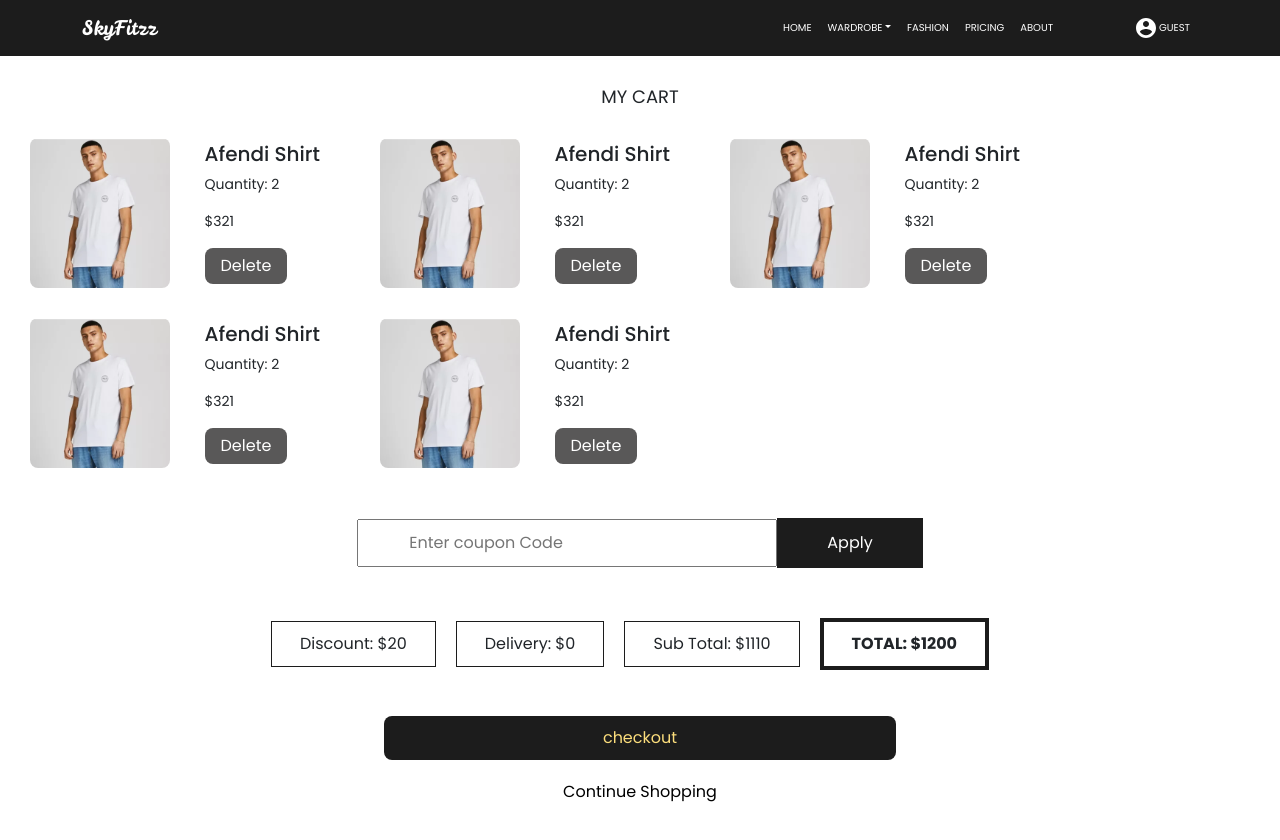
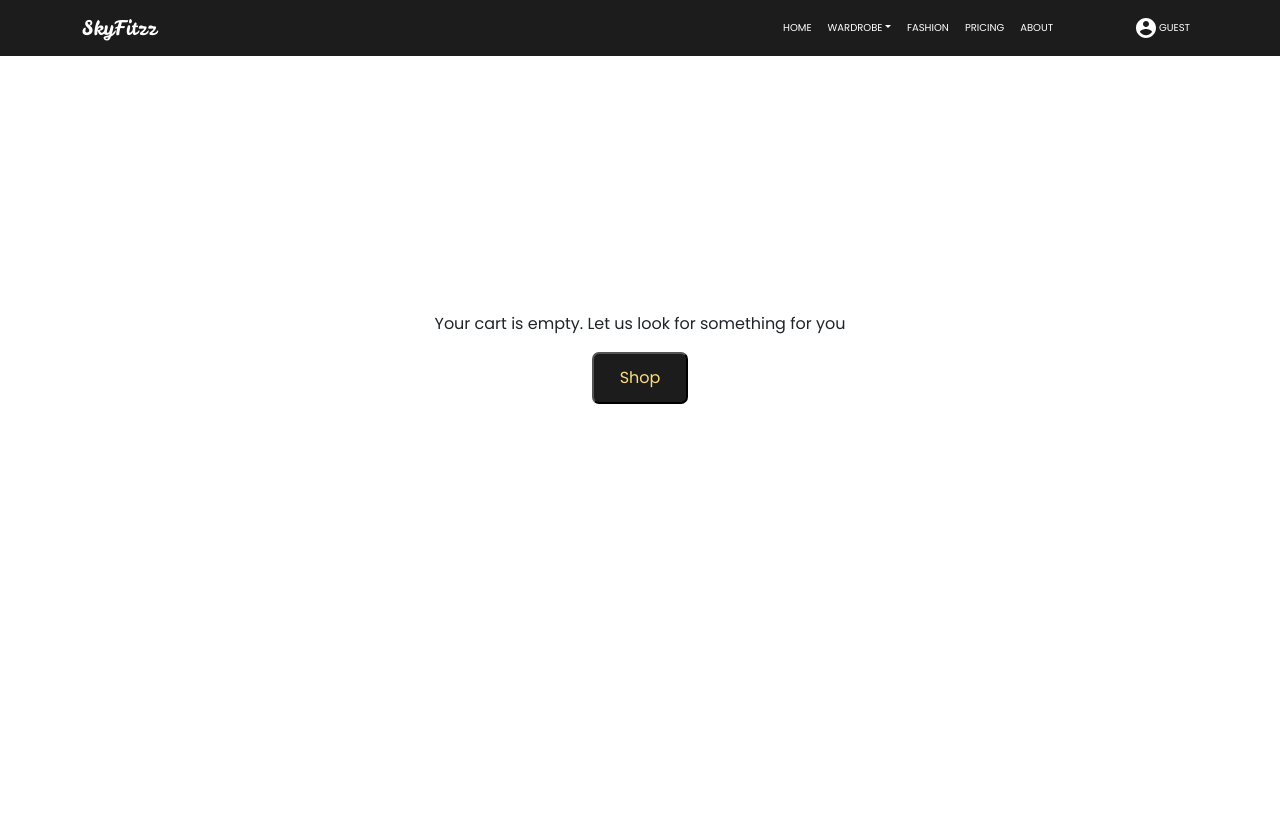
Before and after one commit to isw-academy-falcons/e-wardrobe-front, a React (Create React App) app: page /fashion-cart in a window 1280 px wide. Shown: the top 840 px of the page. After the commit the page ends 800 px from the top, so only its background shows below. Built offline with nearby package versions, Linux system fonts and the light colour scheme.

Commit message:
functionalities of Fashion page implemented

```diff
--- a/src/App.js
+++ b/src/App.js
@@ -17,35 +17,36 @@ import FashionProduct from "./pages/fashion/fashionProduct";
 import FashionCart from "./pages/fashion/fashioncart";
 import ProfilePage from "./pages/profile/ProfilePage";
 import Verification from "./verification";
-
+import { CartProvider } from './pages/fashion/CartContext';
 
 
 
 function App() {
   return (
+    <CartProvider>
       <Router>
         <Routes>
-        <Route path='/' element={<Home/>}/>
+          <Route path="/" element={<Home />} />
           <Route path="/login" element={<Login />} />
-        <Route path='/*' element={<PageNotFound/>}/>
           <Route path="/signup" element={<Signup />} />
           <Route path="/pricing" element={<Pricing />} />
-        <Route path='/redirect' element={<Redirect/>}/>
-        <Route path='/gallery' element={<Gallery />} />
-        <Route path='/about' element={<About />} />
-        <Route path='/landing-page' element={<Landing />} />
-        <Route path='/e-wardrobe' element={<Ewardrobe />} />
-        <Route path='/outfit-generator' element={<UploadOutfits />} />
-        <Route path='/fashion' element={<Fashion />} />
-        <Route path='/fashion-product' element={<FashionProduct />} />
-        <Route path='/fashion-cart' element={<FashionCart />} />
-        <Route path='/profile' element={<ProfilePage />} />
-        <Route path='/verify' element={<Verification />} />
-        <Route path='/payment' element={<Payment />} />
+          <Route path="/redirect" element={<Redirect />} />
+          <Route path="/gallery" element={<Gallery />} />
+          <Route path="/about" element={<About />} />
+          <Route path="/landing-page" element={<Landing />} />
+          <Route path="/e-wardrobe" element={<Ewardrobe />} />
+          <Route path="/outfit-generator" element={<UploadOutfits />} />
+          <Route path="/fashion" element={<Fashion />} />
+          <Route path="/fashion-cart" element={<FashionCart />} />
+          <Route path="/fashion-product/:productData" element={<FashionProduct />} />
+          <Route path="/profile" element={<ProfilePage />} />
+          <Route path="/verify" element={<Verification />} />
+          <Route path="/payment" element={<Payment />} />
+          <Route path="/*" element={<PageNotFound />} />
         </Routes>
       </Router>
-
+    </CartProvider>
   );
-};
+}
 
 export default App;
--- /dev/null
+++ b/src/pages/fashion/CartContext.js
@@ -0,0 +1,33 @@
+// CartContext.js
+import React, { createContext, useContext, useReducer } from 'react';
+
+// Create the CartContext
+const CartContext = createContext();
+
+// Cart reducer to manage cart items
+const cartReducer = (state, action) => {
+  switch (action.type) {
+    case 'ADD_TO_CART':
+      return [...state, action.payload];
+    case 'REMOVE_FROM_CART':
+      return state.filter((item) => item.id !== action.payload.id);
+    default:
+      return state;
+  }
+};
+
+// Cart provider component
+export function CartProvider({ children }) {
+  const [cart, dispatch] = useReducer(cartReducer, []);
+
+  return (
+    <CartContext.Provider value={{ cart, dispatch }}>
+      {children}
+    </CartContext.Provider>
+  );
+}
+
+// Custom hook to access cart context
+export function useCart() {
+  return useContext(CartContext);
+}
--- a/src/pages/fashion/fashion.jsx
+++ b/src/pages/fashion/fashion.jsx
@@ -9,25 +9,55 @@ import { BsSearch } from "react-icons/bs";
 import Footer from "../../components/Footer";
 import Slider from "rc-slider";
 import "rc-slider/assets/index.css";
+import { Link, useNavigate } from "react-router-dom";
+import { useCart } from './CartContext'
 
 const Fashion = () => {
   // State to track the selected category (men, women)
   const [selectedCategory, setSelectedCategory] = useState("men");
   // State to track the selected option (clothing, bags, shoes)
   const [selectedOption, setSelectedOption] = useState("clothing");
-
+  // State to track the search query
+  const [searchQuery, setSearchQuery] = useState("");
   // State for size, weather, material, and color filters
   const [selectedSize, setSelectedSize] = useState(null);
   const [selectedWeather, setSelectedWeather] = useState(null);
   const [selectedMaterial, setSelectedMaterial] = useState(null);
   const [selectedColor, setSelectedColor] = useState(null);
   const [sliderValue, setSliderValue] = useState(0);
+  const { cart, dispatch } = useCart(); // Added cart here
 
+  const navigate = useNavigate();
+
+  // Function to handle category selection (men, women)
+  const handleCategoryChange = (category) => {
+    setSelectedCategory(category);
+  };
+
+  // Function to handle option selection (clothing, bags, shoes)
+  const handleOptionChange = (option) => {
+    setSelectedOption(option);
+  };
+
+  // Function to handle search input
+  const handleSearchChange = (event) => {
+    setSearchQuery(event.target.value);
+  };
+
+  // Function to handle price range change
   const handleSliderChange = (value) => {
     setSliderValue(value);
   };
 
-  // Define your size, weather, material, and color options here
+  // Function to apply filters
+  const applyFilters = () => {
+    // Implement filtering logic based on selectedSize, selectedWeather, selectedMaterial, selectedColor, and priceRange
+    // Update the currentData state with the filtered data
+    const filteredData = currentData.filter((product) => {
+      return product.size === selectedSize;
+    });
+  };
+
   const sizeOptions = [
     { value: "small", label: "Small" },
     { value: "medium", label: "Medium" },
@@ -58,24 +88,6 @@ const Fashion = () => {
     { value: "brown", label: "Brown" }
   ];
 
-  // Function to handle category selection (men, women)
-  const handleCategoryChange = (category) => {
-    setSelectedCategory(category);
-  };
-
-  // Function to handle option selection (clothing, bags, shoes)
-  const handleOptionChange = (option) => {
-    setSelectedOption(option);
-  };
-
-  // Function to handle price range change
-
-
-  // Function to apply filters
-  const applyFilters = () => {
-    // Implement filtering logic based on selectedSize, selectedWeather, selectedMaterial, selectedColor, and priceRange
-    // Update the currentData state with the filtered data
-  };
 
   // Get the current data based on the selected category and option
   const currentData =
@@ -95,7 +107,7 @@ const Fashion = () => {
           "Joggers",
           "Tanks & Sleeveless Shirts",
           "Caps & Hats",
-          "Shorts"
+          "Shorts",
         ]
       : selectedOption === "bags"
       ? [
@@ -106,7 +118,7 @@ const Fashion = () => {
           "Duffel",
           "Fanny Pack",
           "Gym Bag",
-          "Bucket Bag"
+          "Bucket Bag",
         ]
       : [
           "Sneakers",
@@ -116,8 +128,18 @@ const Fashion = () => {
           "Athletic Shoes",
           "Loafers",
           "Slippers",
-          "Oxfords"
+          "Oxfords",
         ];
+
+  // Function to handle the "Buy" button click
+  const handleBuyClick = (productData) => {
+    navigate(`/fashion-product/${encodeURIComponent(JSON.stringify(productData))}`);
+  };
+
+  // Filtering products based on search query
+  const filteredData = currentData.filter((item) =>
+    item.name.toLowerCase().includes(searchQuery.toLowerCase())
+  );
 
   return (
     <div>
@@ -125,7 +147,12 @@ const Fashion = () => {
       <div className="fashion-wrapper">
         <div className="fashion-card-one">
           <div className="fashion-search-input">
-            <input type="search" placeholder="Search" />
+            <input
+              type="search"
+              placeholder="Search"
+              value={searchQuery}
+              onChange={handleSearchChange}
+            />
             <span className="fashion-search-icon">
               <BsSearch />
             </span>
@@ -149,7 +176,6 @@ const Fashion = () => {
             <div className="filter-option">
               <label>Shop by Price:</label>
               <div className="input-range-container">
-
                 <Slider
                   min={0}
                   max={1000}
@@ -157,7 +183,6 @@ const Fashion = () => {
                   onChange={handleSliderChange}
                 />
                 <p>Selected Value: {sliderValue}</p>
-
               </div>
             </div>
 
@@ -213,6 +238,7 @@ const Fashion = () => {
   </div>
 </div>
 
+
             <button className="apply-button" onClick={applyFilters}>
               Apply Filters
             </button>
@@ -245,15 +271,22 @@ const Fashion = () => {
               >
                 Shoes
               </a>{" "}
+              |{" "}
+              <a href="/fashion-cart">Cart: {cart.length}</a>
             </p>
           </div>
           <div className="fashion-cards">
-            {currentData.map((item) => (
+            {filteredData.map((item) => (
               <div key={item.id} className="fashion-card">
                 <img src={item.image} alt={item.name} />
                 <p>{item.name}</p>
                 <p>{item.price}</p>
-                <button className="fashion-button">Buy</button>
+                <button
+                  className="fashion-button"
+                  onClick={() => handleBuyClick(item)}
+                >
+                  Buy
+                </button>
               </div>
             ))}
           </div>
--- a/src/pages/fashion/fashionProduct.js
+++ b/src/pages/fashion/fashionProduct.js
@@ -1,32 +1,111 @@
-import React from 'react'
+import React, { useState } from 'react';
 import "./fashionProduct.css";
 import men1Image from "../../assets/images/fashion/fashion-men/men1.svg";
 import AppNavBar from "../../components/AppNavBar";
+import { useParams } from "react-router-dom";
+import { useCart } from './CartContext';
 
-const fashionProduct = () => {
+const FashionProduct = ({ product: initialProduct }) => {
+  const { productData } = useParams();
+  const decodedProductData = decodeURIComponent(productData);
+
+  // Retrieve the product data from the route parameters
+  const [product, setProduct] = useState(() => {
+    try {
+      return JSON.parse(decodedProductData);
+    } catch (error) {
+      // Handle the error (e.g., show an error message or redirect to a 404 page)
+      console.error("Error parsing product data:", error);
+      return null; // Set an appropriate default value or handle the error accordingly
+    }
+  });
+
+  const { cart, dispatch } = useCart(); // Added cart here
+
+  const [addedToBag, setAddedToBag] = useState(false);
+  const [quantity, setQuantity] = useState(1);
+
+  const handleAddToBagClick = () => {
+    const productPayload = {
+      id: product.id,
+      name: product.name,
+      price: product.price,
+      image: product.image,
+      quantity: quantity,
+    };
+
+    // Retrieve existing cart data from local storage
+    const existingCartData = localStorage.getItem('cart');
+
+    // Parse the existing cart data (or initialize an empty array if no data)
+    const existingCart = existingCartData ? JSON.parse(existingCartData) : [];
+
+    // Update the cart with the new product
+    const updatedCart = [...existingCart, productPayload];
+
+    // Save the updated cart data to local storage
+    localStorage.setItem('cart', JSON.stringify(updatedCart));
+
+    // Dispatch an action to add the product to the cart (optional)
+    dispatch({ type: 'ADD_TO_CART', payload: productPayload });
+
+    // Update the addedToBag state
+    setAddedToBag(true);
+    console.log("Product added to cart:", productPayload);
+  };
+
+  const handleIncreaseQuantity = () => {
+    setQuantity(quantity + 1);
+  };
+
+  const handleDecreaseQuantity = () => {
+    if (quantity > 1) {
+      setQuantity(quantity - 1);
+    }
+  };
+
+  console.log("product data:",product); // Log the product data to check if it's correct
+
   return (
     <div>
       <AppNavBar />
-
+      <p>Items in Cart: {cart.length}</p>
       <div className='product-item-container'>
         <div className='product-Item1'>
-            <img className="productItem-pic" src={men1Image} alt="SVG" />
-            <h3>Afendi Shirt</h3>
-            <p>$321</p>
-            <button className="productItem-btn productItem-btn-primary" >Add to Bag</button>
-            <button className="productItem-btn productItem-btn-secondary" >Proceed to Checkout</button>
+          <img className="productItem-pic" src={product.image} alt={product.name} />
+          <h3>{product.name}</h3>
+          <p>{product.price}</p>
+          <button
+            className="productItem-btn productItem-btn-primary"
+            onClick={handleAddToBagClick}
+            disabled={addedToBag}
+          >
+            {addedToBag ? 'Added to Bag' : 'Add to Bag'}
+          </button>
+          <button className="productItem-btn productItem-btn-secondary"><a href='/fashion-cart'>Proceed to Checkout</a></button>
         </div>
-
 
         <div className='product-Item2'>
           <div className='product-item2-container'>
             <h3 className='product-Item2-header'>ABOUT PRODUCT</h3>
-            <p className='product-Item2-description'>Ready to rock the newly released Afendi . This shirt gives the strike of balance, comfort and is flexibility to do any kind of work at any outing whatsoever</p>
+            <p className='product-Item2-description'>Ready to rock the newly released Afendi. This shirt gives the strike of balance, comfort, and flexibility to do any kind of work at any outing whatsoever</p>
 
-            <div className='product-quantity'>
-                <button className='product-quantity-btn'>+</button>
-                <p>1</p>
-                <button className='product-quantity-btn'>-</button>
+            <div className="product-quantity">
+              <button
+                className="product-quantity-btn"
+                onClick={handleDecreaseQuantity}
+                disabled={addedToBag}
+              >
+                -
+              </button>
+              <p>{quantity}</p>
+              <button
+                className="product-quantity-btn"
+                onClick={handleIncreaseQuantity}
+                disabled={addedToBag}
+              >
+                +
+              </button>
             </div>
 
             <div className='product-options'>
@@ -38,7 +117,6 @@ const fashionProduct = () => {
                 <option>ExtraLarge</option>
               </select>
 
-
               <select className='product-options-color'>
                 <option>Colors</option>
                 <option>Black</option>
@@ -46,14 +124,12 @@ const fashionProduct = () => {
                 <option>White</option>
                 <option>Blue</option>
               </select>
-
-            </div>
-
             </div>
           </div>
         </div>
       </div>
-  )
+    </div>
+  );
 }
 
-export default fashionProduct
+export default FashionProduct;
--- a/src/pages/fashion/fashioncart.css
+++ b/src/pages/fashion/fashioncart.css
@@ -99,8 +99,30 @@
     color:#FCDE7C;
 }
 
+.cart-checkout-btn-primary a{
+    color:#FCDE7C;
+}
+
 .cart-checkout-btn-secondary{
     border: none;
     background-color: transparent;
     margin-bottom: 40px;
 }
+
+.empty-cart{
+    text-align: center;
+    margin-top: 20%;
+}
+
+.empty-cart-button{
+    display: block;
+    margin :10px auto;
+    padding:12px 26px;
+    background-color: #1c1c1c;
+    color: #FCDE7C;
+    border-radius: 7px;
+}
+
+.empty-cart-button a{
+    color: #FCDE7C;
+}
--- a/src/pages/fashion/fashioncart.js
+++ b/src/pages/fashion/fashioncart.js
@@ -1,97 +1,91 @@
-import React from 'react'
-import men1Image from "../../assets/images/fashion/fashion-men/men1.svg";
+import React, { useEffect } from 'react';
 import "./fashioncart.css";
 import AppNavBar from "../../components/AppNavBar";
 
-const fashioncart = () => {
-  return (
+const FashionCart = () => {
+  // Initialize the cart state with an empty array
+  const [cart, setCart] = React.useState([]);
+
+  useEffect(() => {
+    // Retrieve cart data from local storage
+    const cartData = localStorage.getItem('cart');
+
+    // Parse the cart data (or initialize an empty array if no data)
+    const parsedCart = cartData ? JSON.parse(cartData) : [];
+
+    // Set the cart state with the parsed cart data
+    setCart(parsedCart);
+  }, []);
+
+  // Function to remove a product from the cart
+  const removeFromCart = (productId) => {
+    // Filter out the product with the specified ID and update the cart state
+    const updatedCart = cart.filter((product) => product.id !== productId);
+
+    // Save the updated cart data to local storage
+    localStorage.setItem('cart', JSON.stringify(updatedCart));
+
+    // Update the cart state
+    setCart(updatedCart);
+  };
+
+  // Calculate total price based on products in the cart
+  const calculateTotalPrice = () => {
+    return cart.reduce((total, product) => {
+      return total + parseFloat(product.price.replace('$', '')) * product.quantity;
+    }, 0);
+  };
+
+  // Conditionally render cart contents or a message when the cart is empty
+  const cartContent = cart.length === 0 ? (
     <div>
-         <AppNavBar />
+    <p className='empty-cart'>Your cart is empty. Let us look for something for you</p>
+    <button className='empty-cart-button'> <a href='/fashion'>Shop</a></button>
+    </div>) : (
+    <div>
       <h1 className='cart-header'>My Cart</h1>
 
       <div className='cart-product-container'>
-        <div className='cart-container-display'>
+        {cart.map((product) => (
+          <div className='cart-container-display' key={product.id}>
             <div>
-                <img className="cart-image" src={men1Image} alt="SVG" />
+              <img className="cart-image" src={product.image} alt={product.name} />
             </div>
             <div>
-                <h3>Afendi Shirt</h3>
-                <p>Quantity: 2</p>
-                <p>$321</p>
-                <button className="" >Delete</button>
+              <h3>{product.name}</h3>
+              <p>Quantity: {product.quantity}</p>
+              <p>{product.price}</p>
+              <button onClick={() => removeFromCart(product.id)}>Delete</button>
             </div>
           </div>
-
-
-        <div className='cart-container-display'>
-            <div>
-                <img className="cart-image" src={men1Image} alt="SVG" />
-            </div>
-            <div>
-                <h3>Afendi Shirt</h3>
-                <p>Quantity: 2</p>
-                <p>$321</p>
-                <button className="" >Delete</button>
-            </div>
+        ))}
       </div>
 
-        <div className='cart-container-display'>
-            <div>
-                <img className="cart-image" src={men1Image} alt="SVG" />
-            </div>
-            <div>
-                <h3>Afendi Shirt</h3>
-                <p>Quantity: 2</p>
-                <p>$321</p>
-                <button className="" >Delete</button>
-            </div>
-        </div>
-
-
-        <div className='cart-container-display'>
-            <div>
-                <img className="cart-image" src={men1Image} alt="SVG" />
-            </div>
-            <div>
-                <h3>Afendi Shirt</h3>
-                <p>Quantity: 2</p>
-                <p>$321</p>
-                <button className="" >Delete</button>
-            </div>
-        </div>
-
-        <div className='cart-container-display'>
-            <div>
-                <img className="cart-image" src={men1Image} alt="SVG" />
-            </div>
-            <div>
-                <h3>Afendi Shirt</h3>
-                <p>Quantity: 2</p>
-                <p>$321</p>
-                <button className="" >Delete</button>
-            </div>
-        </div>
-
-        </div>
       <div className='cart-coupon'>
-    <input type="text" placeholder='Enter coupon Code'/>
+        <input type="text" placeholder='Enter coupon Code' />
         <button>Apply</button>
       </div>
 
       <div className='cart-price-details'>
         <p className='cart-price-details-discount'>Discount: $20</p>
         <p className='cart-price-details-delivery'>Delivery: $0</p>
-        <p className='cart-price-details-sub-total'>Sub Total: $1110</p>
-        <p className='cart-price-details-total'>TOTAL: $1200</p>
+        <p className='cart-price-details-sub-total'>Sub Total: ${calculateTotalPrice()}</p>
+        <p className='cart-price-details-total'>TOTAL: ${calculateTotalPrice()}</p>
       </div>
 
-
       <div className='cart-checkout-container'>
-            <button className='cart-checkout-btn-primary'>checkout</button>
-            <button className='cart-checkout-btn-secondary'>Continue Shopping</button>
+        <button className='cart-checkout-btn-primary'><a href='/payment'>Checkout</a></button>
+        <button className='cart-checkout-btn-secondary'><a href='/fashion'>Continue Shopping</a></button>
       </div>
     </div>
-  )
+  );
+
+  return (
+    <div>
+      <AppNavBar />
+      {cartContent}
+    </div>
+  );
 }
 
-export default fashioncart
+export default FashionCart;
```
Lines whose indentation alone changed are shown as unchanged.
